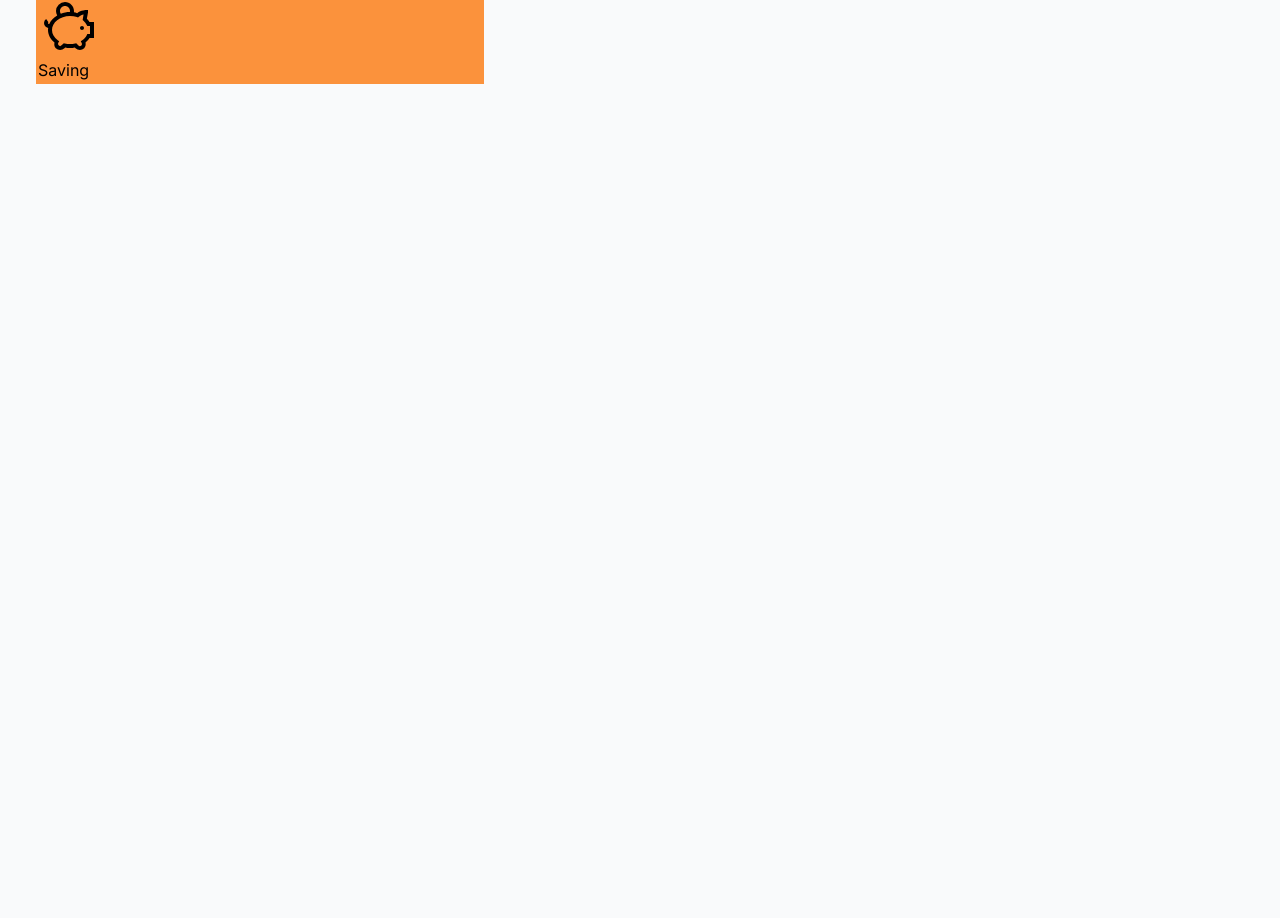
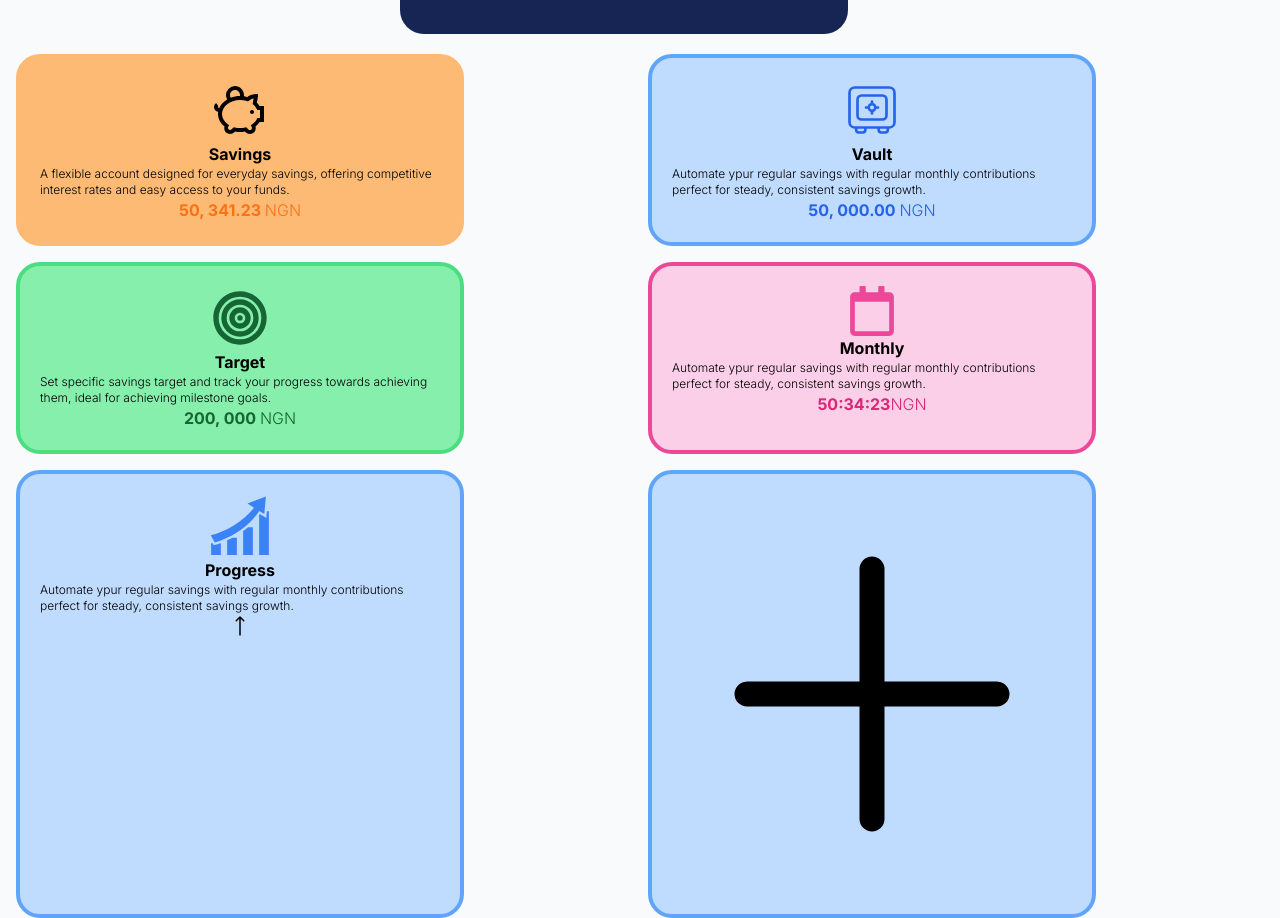
Before and after one commit to Prisca-Onyeagoro/G.M.F, a Next.js app: page /home in a window 1280 px wide. Shown: the part 334-1252 px from the top of the page. Before the commit the page ends 800 px from the top, so only its background shows below. Built offline with nearby package versions, Linux system fonts and the light colour scheme.

Commit message:
corrections

```diff
--- a/src/components/Carddisplay/Display.js
+++ b/src/components/Carddisplay/Display.js
@@ -1,15 +1,131 @@
 import React from 'react';
 import Svg from '../Pigsvg/pig';
 import Target from '../TargetIcon/Traget';
+import Vault from '../VaultIcon/Vault';
+import Monthly from '../MonthlyIcon/Monthly';
+import Progress from '../ProgressIcon/Progress';
 
 const Display = () => {
   return (
-    <div className="grid grid-cols-2 gap-4 p-5">
-      <div className="max-w-md bg-orange-400 border-2 border-orange-400 ">
-        <div>
-          <Svg />
-          <p>Saving</p>
+    <div class="grid grid-cols-2 gap-4  mt-5">
+      <div className="max-w-md  p-5 border-4 bg-orange-300 border-orange-300 rounded-3xl">
+        <div className="flex flex-col justify-center items-center">
+          <div className="flex flex-col justify-center items-center">
+            <Svg />
+            <p className="font-bold">Savings</p>
+          </div>
+          <div className="">
+            <p className="font-light text-xs">
+              A flexible account designed for everyday savings, offering
+              competitive interest rates and easy access to your funds.
+            </p>
+          </div>
+
+          <p className="text-orange-500 font-bold">
+            50, 341.23 <span className="font-light">NGN</span>
+          </p>
         </div>
+      </div>
+
+      <div className="max-w-md  p-5 border-4 bg-blue-200 border-blue-400 rounded-3xl">
+        <div className="flex flex-col justify-center items-center">
+          <div className="flex flex-col justify-center items-center">
+            <Vault />
+            <p className="font-bold">Vault</p>
+          </div>
+          <div className="">
+            <p className="font-light text-xs">
+              Automate ypur regular savings with regular monthly contributions
+              perfect for steady, consistent savings growth.
+            </p>
+          </div>
+
+          <p className="text-blue-600 font-bold ">
+            50, 000.00 <span className="font-light">NGN</span>
+          </p>
+        </div>
+      </div>
+
+      <div className="max-w-md  p-5 border-4 bg-green-300 border-green-400 rounded-3xl">
+        <div className="flex flex-col justify-center items-center">
+          <div className="flex flex-col justify-center items-center">
+            <Target />
+            <p className="font-bold">Target</p>
+          </div>
+          <div className="">
+            <p className="font-light text-xs">
+              Set specific savings target and track your progress towards
+              achieving them, ideal for achieving milestone goals.
+            </p>
+          </div>
+
+          <p className="text-green-800 font-bold">
+            200, 000 <span className="font-light">NGN</span>
+          </p>
+        </div>
+      </div>
+
+      <div className="max-w-md  p-5 border-4 bg-pink-200 border-pink-500 rounded-3xl">
+        <div className="flex flex-col justify-center items-center">
+          <div className="flex flex-col justify-center items-center">
+            <Monthly />
+            <p className="font-bold">Monthly</p>
+          </div>
+          <div className="">
+            <p className="font-light text-xs">
+              Automate ypur regular savings with regular monthly contributions
+              perfect for steady, consistent savings growth.
+            </p>
+          </div>
+
+          <p className="text-pink-600 font-bold">
+            50:34:23<span className="font-light">NGN</span>
+          </p>
+        </div>
+      </div>
+      <div className="max-w-md  p-5 border-4 bg-blue-200 border-blue-400 rounded-3xl">
+        <div className="flex flex-col justify-center items-center">
+          <div className="flex flex-col justify-center items-center">
+            <Progress />
+            <p className="font-bold">Progress</p>
+          </div>
+          <div className="">
+            <p className="font-light text-xs">
+              Automate ypur regular savings with regular monthly contributions
+              perfect for steady, consistent savings growth.
+            </p>
+          </div>
+
+          <svg
+            xmlns="http://www.w3.org/2000/svg"
+            viewBox="0 0 24 24"
+            fill="currentColor"
+            className="w-6 h-6 font-extrabold"
+          >
+            <path
+              fillRule="evenodd"
+              d="M11.47 2.47a.75.75 0 0 1 1.06 0l3.75 3.75a.75.75 0 0 1-1.06 1.06l-2.47-2.47V21a.75.75 0 0 1-1.5 0V4.81L8.78 7.28a.75.75 0 0 1-1.06-1.06l3.75-3.75Z"
+              clipRule="evenodd"
+            />
+          </svg>
+        </div>
+      </div>
+
+      <div className="max-w-md flex justify-center  p-5 border-4 bg-blue-200 border-blue-400 rounded-3xl">
+        <svg
+          xmlns="http://www.w3.org/2000/svg"
+          fill="none"
+          viewBox="0 0 24 24"
+          strokeWidth={1.5}
+          stroke="currentColor"
+          className="w-50 h-50"
+        >
+          <path
+            strokeLinecap="round"
+            strokeLinejoin="round"
+            d="M12 4.5v15m7.5-7.5h-15"
+          />
+        </svg>
       </div>
     </div>
   );
--- a/src/components/MonthlyIcon/Monthly.js
+++ b/src/components/MonthlyIcon/Monthly.js
@@ -3,9 +3,9 @@ const Monthly = (props) => (
   <svg
     xmlns="http://www.w3.org/2000/svg"
     width={56}
-    height={64}
+    height={50}
     viewBox="0 0 448 512"
-    className="text-pink-600"
+    className="text-pink-500"
     {...props}
   >
     <path
--- a/src/components/Slides/Slides2info.js
+++ b/src/components/Slides/Slides2info.js
@@ -1,8 +1,12 @@
 import React from 'react';
+import Vault from '../VaultIcon/Vault';
 
 const Slidesinfo2 = () => {
   return (
     <div className="flex flex-col px-5">
+      <div className="flex justify-center items-center font-medium tracking-tight">
+        <Vault />
+      </div>
       <div className="font-bold flex justify-center mb-3">vault</div>
       <div className="flex justify-between">
         <p className="font-bold tracking-tighter">
@@ -36,9 +40,6 @@ const Slidesinfo2 = () => {
           115,341.23 <span className="font-light">NGN</span>
         </p>
         <div className="flex gap-4 mt-6 ml-24 tracking-tight ">
-          <button className="border border-orange-500 px-4 pt-1 rounded-full">
-            withdraw
-          </button>
           <button className="bg-orange-500  px-4 pt-1 rounded-full">
             Transfer
           </button>
--- /dev/null
+++ b/src/components/VaultIcon/Vault.js
@@ -0,0 +1,25 @@
+import * as React from 'react';
+const Vault = (props) => (
+  <svg
+    xmlns="http://www.w3.org/2000/svg"
+    width={64}
+    height={64}
+    viewBox="0 0 24 24"
+    className="text-blue-600"
+    {...props}
+  >
+    <path
+      fill="currentColor"
+      d="M15.935 6.06h-7.87a2 2 0 0 0-2 2v6a1.993 1.993 0 0 0 2 2h7.87a2 2 0 0 0 2-2v-6a2.006 2.006 0 0 0-2-2m1 8a1 1 0 0 1-1 1h-7.87a.99.99 0 0 1-1-1v-6a1 1 0 0 1 1-1h7.87a1 1 0 0 1 1 1Z"
+    />
+    <path
+      fill="currentColor"
+      d="M18.435 3.06H5.565a2.507 2.507 0 0 0-2.5 2.5v11a2.5 2.5 0 0 0 2.5 2.5v.38a1.5 1.5 0 0 0 1.5 1.5h1.43a1.5 1.5 0 0 0 1.5-1.5v-.38h4v.38a1.5 1.5 0 0 0 1.5 1.5h1.44a1.5 1.5 0 0 0 1.5-1.5v-.38a2.5 2.5 0 0 0 2.5-2.5v-11a2.507 2.507 0 0 0-2.5-2.5m-9.44 16.38a.5.5 0 0 1-.5.5h-1.43a.5.5 0 0 1-.5-.5v-.38h2.43Zm8.44 0a.5.5 0 0 1-.5.5H15.5a.508.508 0 0 1-.5-.5v-.38h2.44Zm2.5-2.88a1.5 1.5 0 0 1-1.5 1.5H5.565a1.5 1.5 0 0 1-1.5-1.5v-11a1.5 1.5 0 0 1 1.5-1.5h12.87a1.5 1.5 0 0 1 1.5 1.5Z"
+    />
+    <path
+      fill="currentColor"
+      d="M14.265 10.56h-.61A1.656 1.656 0 0 0 12.5 9.4v-.61a.491.491 0 0 0-.5-.48.5.5 0 0 0-.5.48v.61a1.656 1.656 0 0 0-1.16 1.16h-.61a.5.5 0 0 0-.48.5.491.491 0 0 0 .48.5h.61a1.656 1.656 0 0 0 1.16 1.16v.62a.489.489 0 0 0 .5.47.483.483 0 0 0 .5-.47v-.62a1.622 1.622 0 0 0 1.16-1.16h.61a.485.485 0 0 0 .48-.5.491.491 0 0 0-.485-.5M12 11.81a.75.75 0 1 1 .75-.75.749.749 0 0 1-.75.75"
+    />
+  </svg>
+);
+export default Vault;
```
